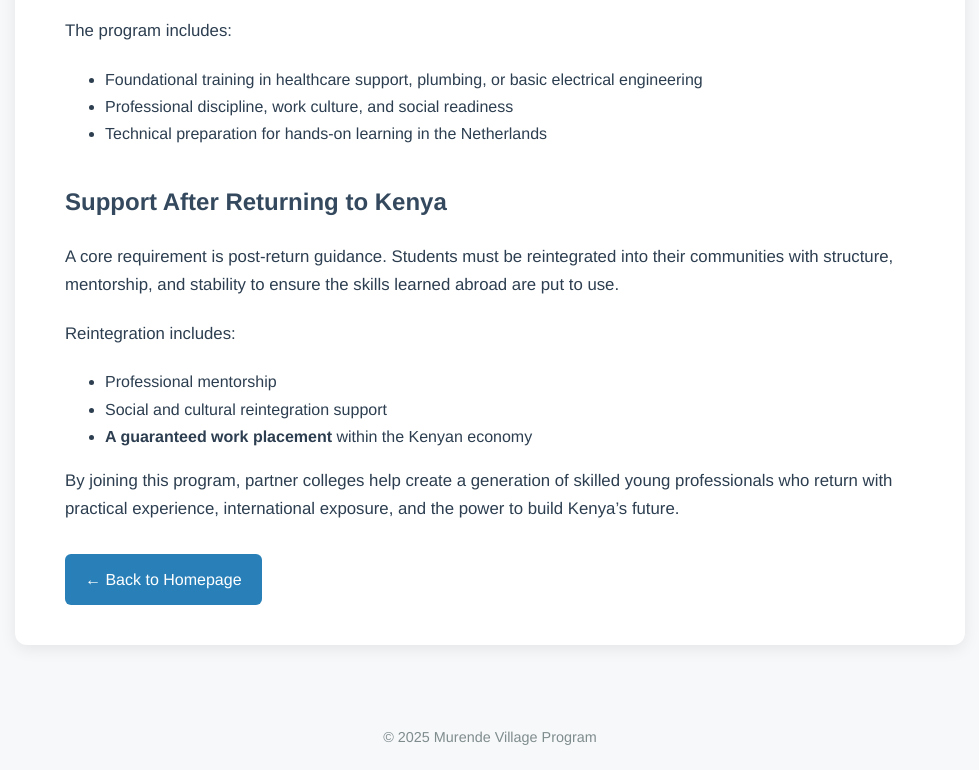
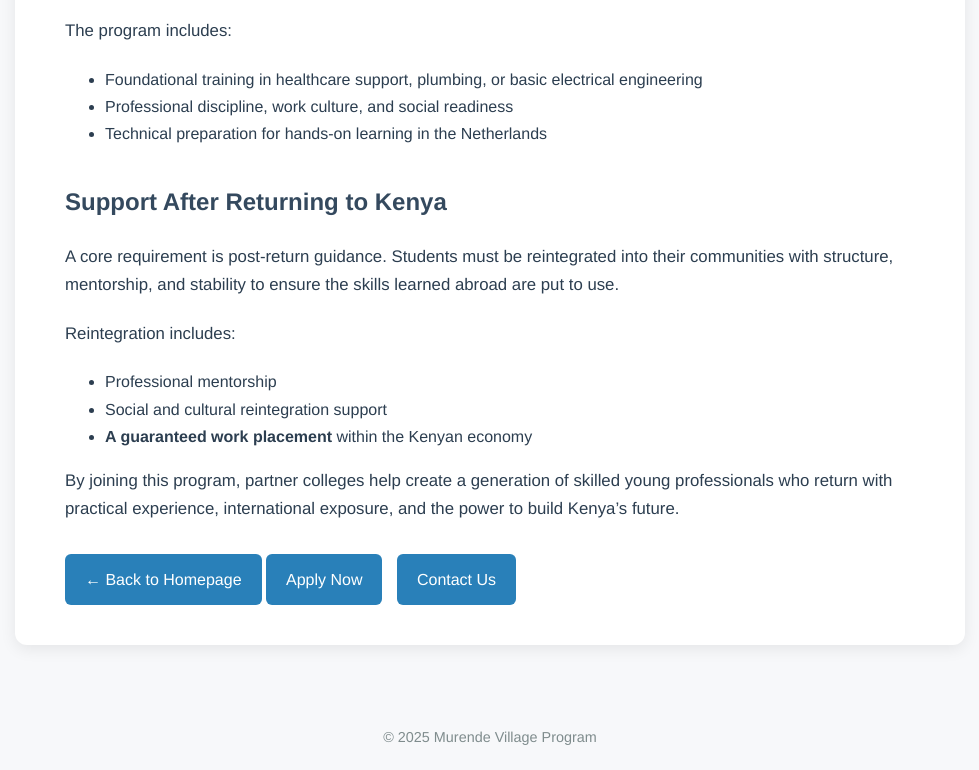
Before and after one commit to wiard/murende, a plain HTML site: page college.html in a window 1280 px wide. Shown: the part 508-1278 px from the top of the page, without its empty margins (150-1129 px from the left). Drawn offline with Linux system fonts and the light colour scheme.

Commit message:
Add 'Apply Now' and 'Contact Us' buttons

```diff
--- a/college.html
+++ b/college.html
@@ -64,6 +64,8 @@
   </p>
 
   <a href="index.html" class="button">← Back to Homepage</a>
+<a href="signup.html" class="button">Apply Now</a>
+<a href="contact.html" class="button" style="margin-left:10px;">Contact Us</a>
 
 </div>
 
```
